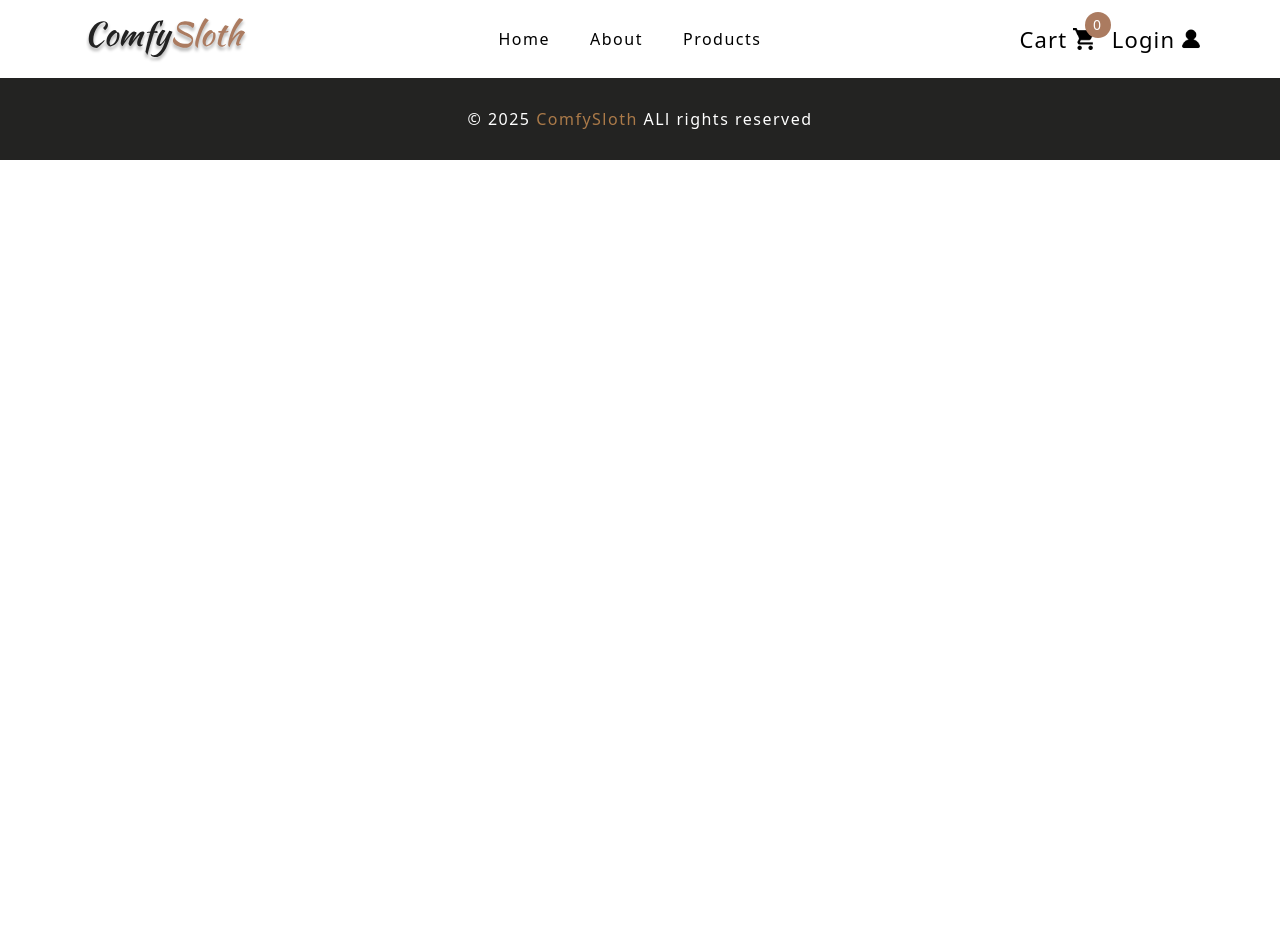
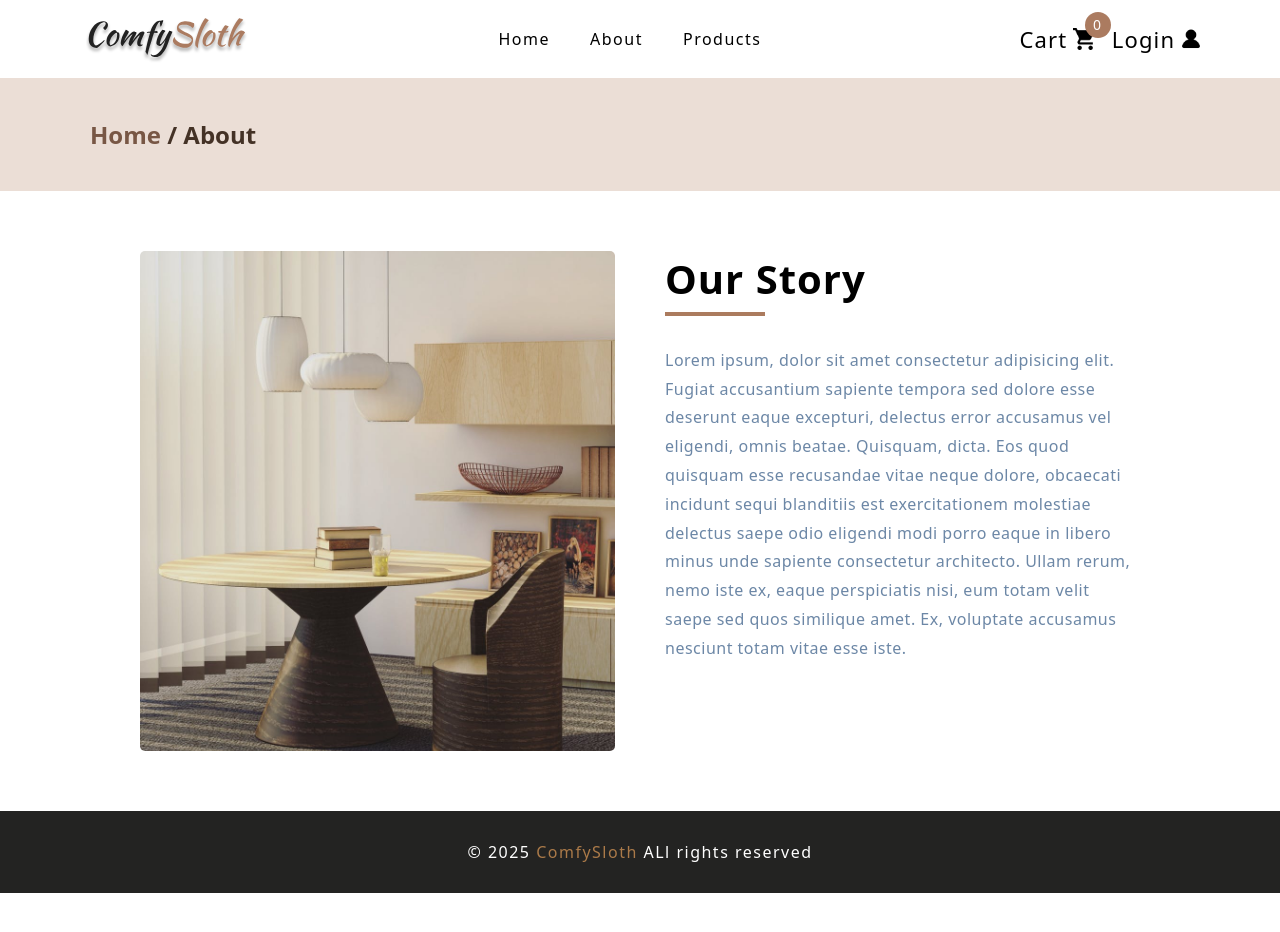
Before and after one commit to Sanjuan1290/ComfySloth, a React (Vite) app: page /about in a window 1280 px wide. Shown: the top 932 px of the page. Built offline with nearby package versions, Linux system fonts and the light colour scheme.

Commit message:
feat: about done

```diff
--- a/src/Pages/About.jsx
+++ b/src/Pages/About.jsx
@@ -1,11 +1,24 @@
 
+import { NavLink } from "react-router-dom"
 
 export default function About(){
 
     return(
         <section className="about_Section">
 
+            <div>
+                <h1><NavLink to='/'>Home</NavLink> / About</h1>
+            </div>
 
+            <div>
+                <img src="/HomeImages/ShopNowImage/niceTable.png" alt="nice table" />
+
+                <div className="ourStory">
+                    <h1>Our Story</h1>
+
+                    <p>Lorem ipsum, dolor sit amet consectetur adipisicing elit. Fugiat accusantium sapiente tempora sed dolore esse deserunt eaque excepturi, delectus error accusamus vel eligendi, omnis beatae. Quisquam, dicta. Eos quod quisquam esse recusandae vitae neque dolore, obcaecati incidunt sequi blanditiis est exercitationem molestiae delectus saepe odio eligendi modi porro eaque in libero minus unde sapiente consectetur architecto. Ullam rerum, nemo iste ex, eaque perspiciatis nisi, eum totam velit saepe sed quos similique amet. Ex, voluptate accusamus nesciunt totam vitae esse iste.</p>
+                </div>
+            </div>
         </section>
     )
 }
--- a/src/componentsStyle/HomeStyle/newsLetter.css
+++ b/src/componentsStyle/HomeStyle/newsLetter.css
@@ -56,7 +56,7 @@
     cursor: pointer;
     transition: background-color .4s ease, color .4s ease;
 }
-.newsletter_Section > div:nth-of-type(2) > button:hover{
+.newsletter_Section >  div > div > button:hover{
     background-color: rgb(171,123,94);
     color: white;
 }
--- /dev/null
+++ b/src/componentsStyle/aboutStyle.css
@@ -0,0 +1,81 @@
+
+.about_Section{
+
+}
+
+.about_Section > div:nth-of-type(1){
+    background-color: rgb(235,222,214);
+}
+
+.about_Section > div:nth-of-type(1) > h1{
+    padding: 40px 80px;
+    max-width: 1100px;
+    margin: 0px auto;
+    color: rgb(68,50,38);
+
+}
+.about_Section > div:nth-of-type(1) > h1 > a{
+    color: rgb(120,87,69);
+    transition: color .4s ease;
+}
+.about_Section > div:nth-of-type(1) > h1 > a:hover{
+    color: rgb(68,50,38);
+}
+
+.about_Section > div:nth-of-type(2){
+    display: grid;
+    grid-template-columns: 1fr 1fr;
+    padding: 60px;
+    gap: 50px;
+    max-width: 1000px;
+    transition: padding .3s ease;
+    margin: 0px auto;
+}
+.about_Section > div:nth-of-type(2) > img{
+    width: 100%;
+    max-width: 600px;
+    height: 500px;
+    object-fit: cover;
+    border-radius: 5px;
+}
+
+
+
+.about_Section > div:nth-of-type(2) > .ourStory > h1{
+    position: relative;
+    font-size: 40px;
+    margin-bottom: 40px;
+    letter-spacing: 1px;
+}
+.about_Section > div:nth-of-type(2) > .ourStory > h1::after{
+    content: '';
+    position: absolute;
+    background-color: rgb(171,123,94);
+    width: 100px;
+    height: 4px;
+    bottom: -10px;
+    left: 0;
+}
+.about_Section > div:nth-of-type(2) > .ourStory > p{
+    color: rgba(81, 113, 150, 0.849);
+    font-size: 16px;
+    line-height: 1.8;
+    letter-spacing: .5px;
+}
+
+
+
+@media (max-width: 990px){
+    .about_Section > div:nth-of-type(2){
+        grid-template-columns: 1fr;
+    }
+    .about_Section > div:nth-of-type(2) > img{
+        max-width: none;
+    }
+}
+@media (max-width: 740px){
+    .about_Section > div:nth-of-type(2){
+        padding: 60px 20px;
+    }
+
+}
--- a/src/style.css
+++ b/src/style.css
@@ -4,6 +4,7 @@
 @import url('./componentsStyle/HomeStyle/featuredStyle.css');
 @import url('./componentsStyle/HomeStyle/customStyle.css');
 @import url('./componentsStyle/HomeStyle/newsLetter.css');
+@import url('./componentsStyle/aboutStyle.css');
 
 *{
     padding: 0;
```
